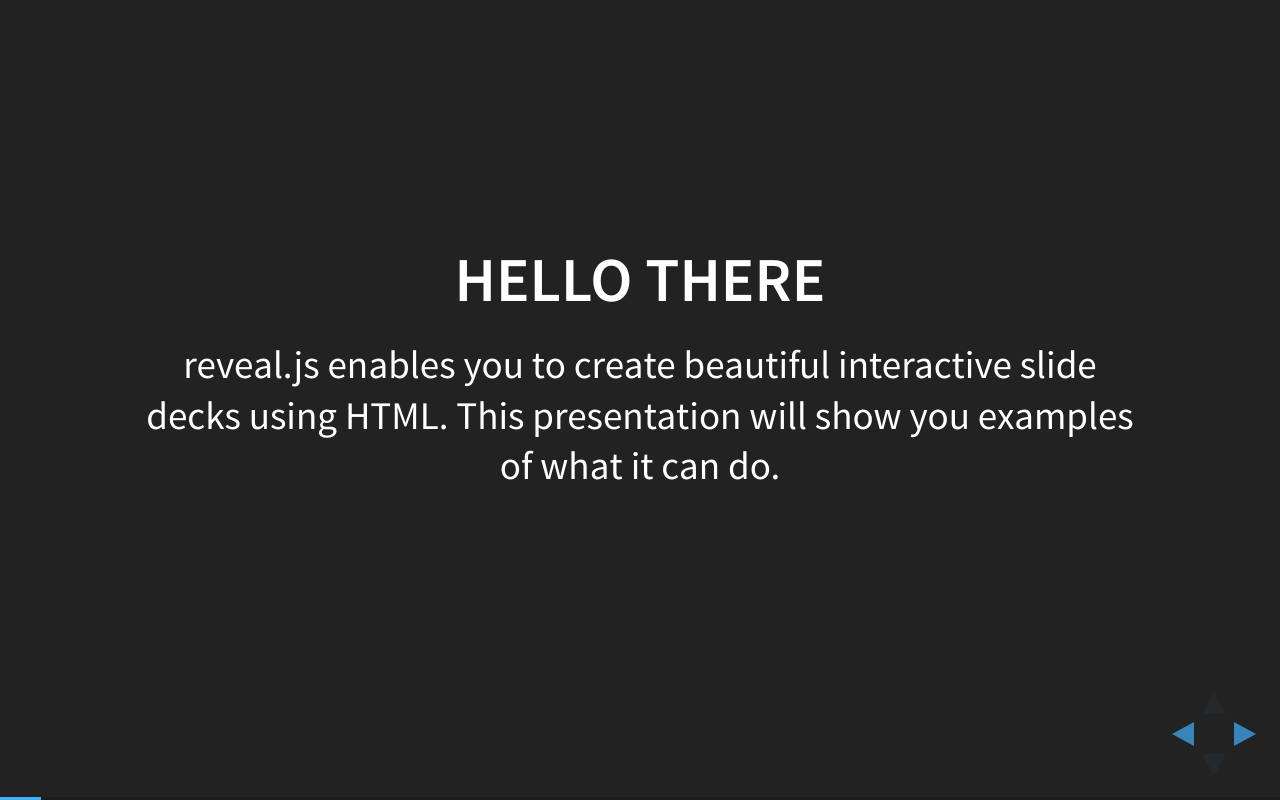
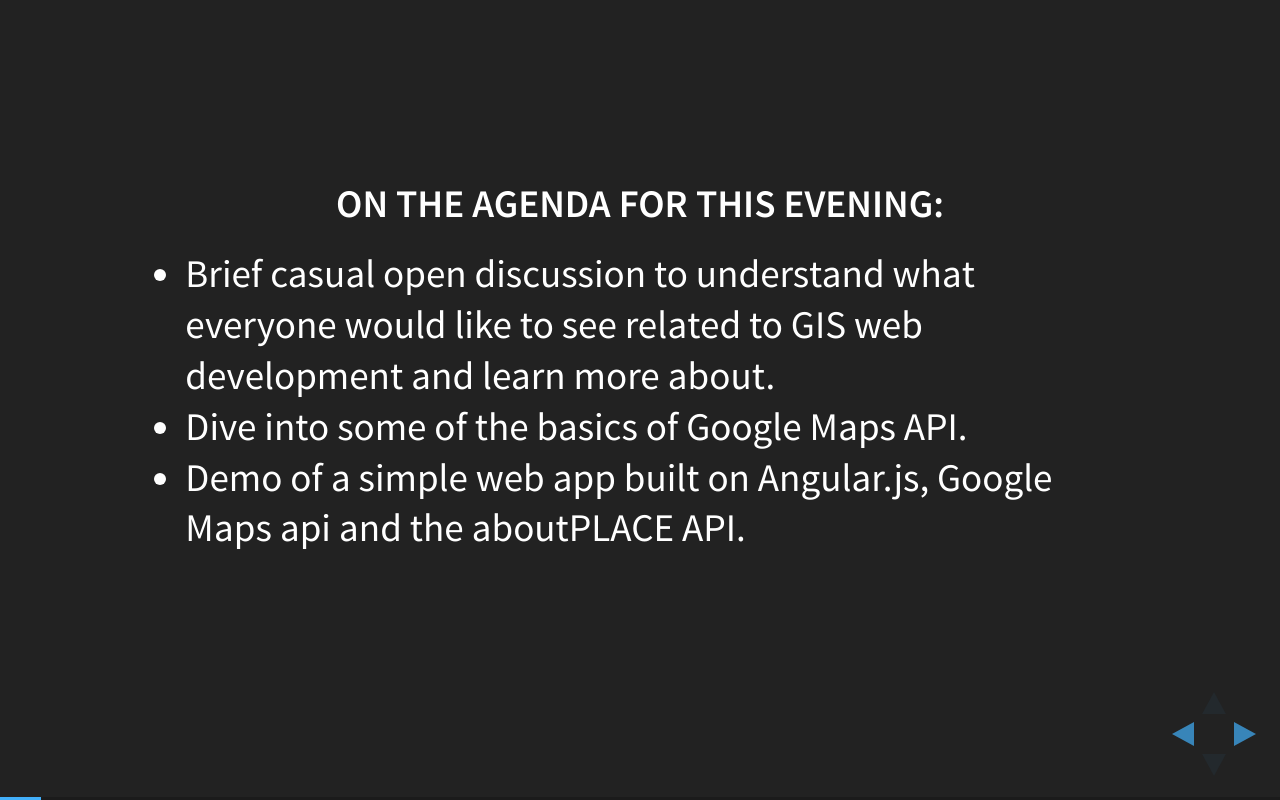
Before and after one commit to serkanh/south-florida-spatial-meetup-presentation, a website: page index.html in a window 1280 px wide. Both pictures are taken after a click on the element 1251 px from the left and 734 px from the top of the page. Drawn offline with Linux system fonts and the light colour scheme.

Commit message:
added agenda

```diff
--- a/index.html
+++ b/index.html
@@ -49,9 +49,14 @@
 				</section>
 
 				<section>
-					<h2>Hello There</h2>
+					<h4>On the agenda for this evening:</h4>
 					<p>
-						reveal.js enables you to create beautiful interactive slide decks using HTML. This presentation will show you examples of what it can do.
+						<ul>
+
+ <li>Brief casual open discussion to understand what everyone would like to see related to GIS web development and learn more about. </li>
+ <li>Dive into some of the basics of Google Maps API. </li>
+ <li>Demo of a simple web app built on Angular.js, Google Maps api and the aboutPLACE API. </li>
+						</ul>
 					</p>
 				</section>
 
```
